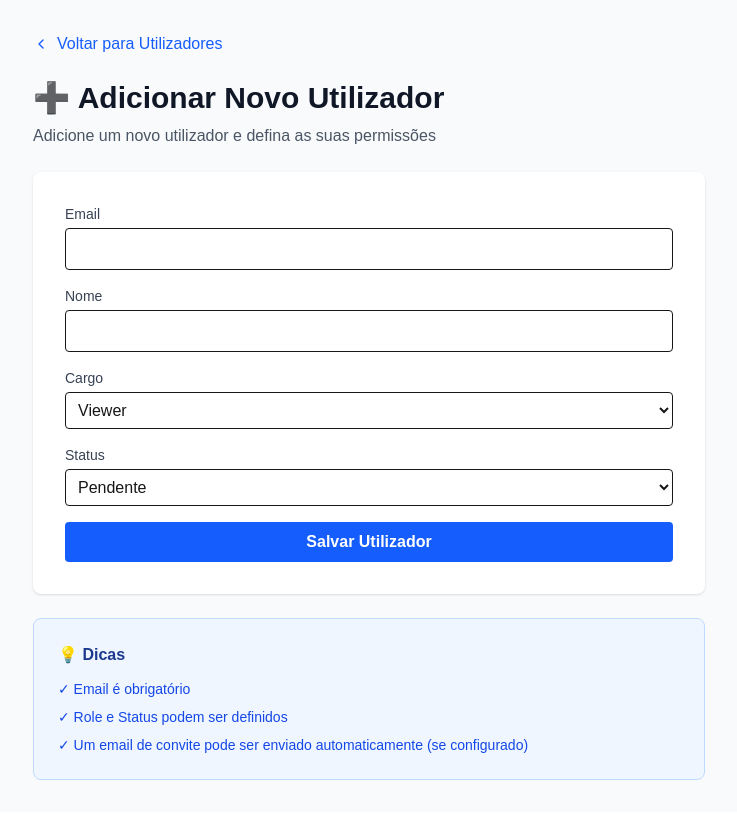
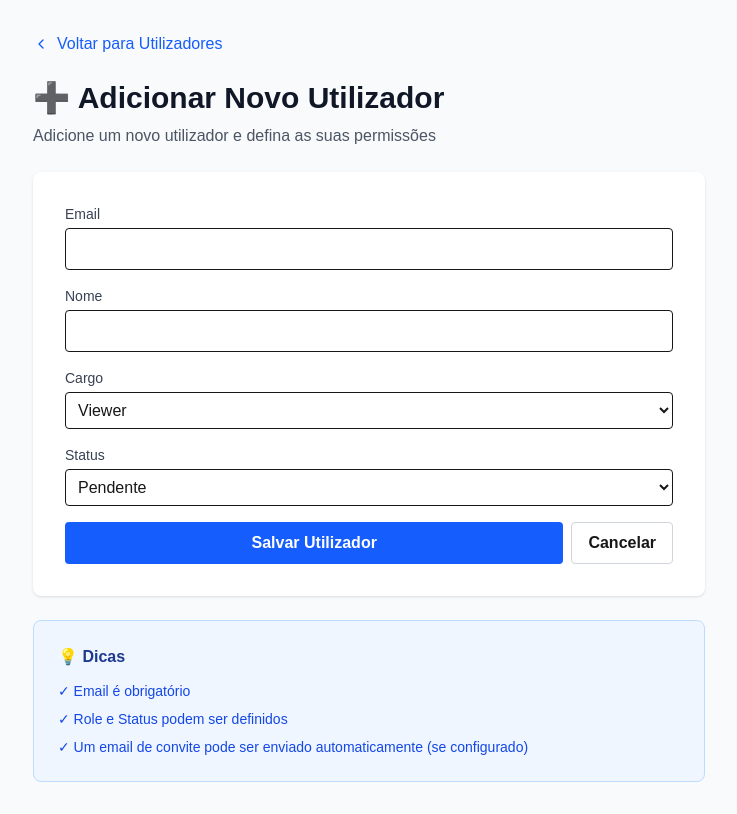
Before and after one commit to Ivexx4/Tuna_Gest, a Next.js app: page /users/new in a window 1280 px wide. Shown: the whole page, without its empty margins (271-1008 px from the left). Built offline with nearby package versions, Linux system fonts and the light colour scheme; no server answers.

Commit message:
Update UserForm.tsx

```diff
--- a/components/UserForm.tsx
+++ b/components/UserForm.tsx
@@ -9,9 +9,10 @@ interface UserFormProps {
   initialData?: User;
   onSubmit: (data: UserFormData) => void;
   isLoading?: boolean;
+  onCancel?: () => void; // <--- ADICIONA ESTA LINHA
 }
 
-export default function UserForm({ initialData, onSubmit, isLoading }: UserFormProps) {
+export default function UserForm({ initialData, onSubmit, isLoading, onCancel }: UserFormProps) {
   const {
     register,
     handleSubmit,
@@ -21,11 +22,9 @@ export default function UserForm({ initialData, onSubmit, isLoading }: UserFormP
     defaultValues: {
       email: initialData?.email || '',
       name: initialData?.name || '',
-      // Corrigido: Garantir que o valor é um dos permitidos pelo schema
       role: (initialData?.role === 'admin' || initialData?.role === 'editor' || initialData?.role === 'viewer')
         ? initialData.role
         : 'viewer',
-      // Corrigido: Garantir que o valor é um dos permitidos pelo schema
       status: (initialData?.status === 'active' || initialData?.status === 'inactive' || initialData?.status === 'pending')
         ? initialData.status
         : 'pending',
@@ -72,13 +71,25 @@ export default function UserForm({ initialData, onSubmit, isLoading }: UserFormP
         {errors.status && <p className="text-red-500 text-sm">{errors.status.message}</p>}
       </div>
 
+      <div className="flex gap-2">
         <button
           type="submit"
           disabled={isLoading}
-        className="w-full bg-blue-600 text-white py-2 rounded font-semibold hover:bg-blue-700 disabled:bg-gray-400"
+          className="flex-1 bg-blue-600 text-white py-2 rounded font-semibold hover:bg-blue-700 disabled:bg-gray-400"
         >
           {isLoading ? 'Salvando...' : 'Salvar Utilizador'}
         </button>
+
+        {onCancel && (
+          <button
+            type="button"
+            onClick={onCancel}
+            className="px-4 py-2 border border-gray-300 rounded font-semibold hover:bg-gray-50"
+          >
+            Cancelar
+          </button>
+        )}
+      </div>
     </form>
   );
 }
```
Lines whose indentation alone changed are shown as unchanged.
